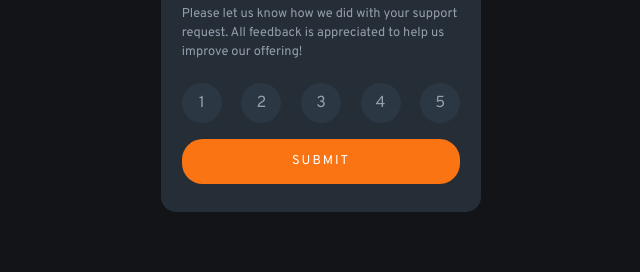
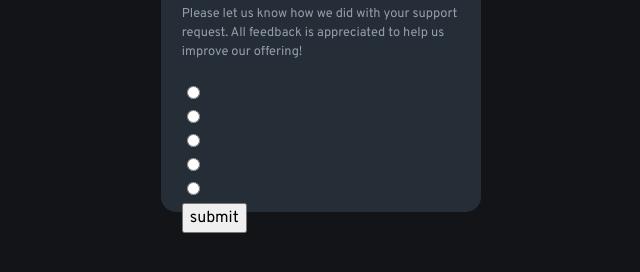
Before and after one commit to fedementre/Exercise-6_Interactive-rating-component, a plain HTML site: page index.html in a window 1280 px wide. Shown: the part 348-620 px from the top of the page, without its empty margins (319-959 px from the left). Drawn offline with Linux system fonts and the light colour scheme.

Commit message:
Add files via upload

```diff
--- a/index.html
+++ b/index.html
@@ -16,7 +16,7 @@
 
     <main>
 
-        <div class="container box1" >
+        <div class="container box1" test>
 
                 <div class="star-container">
                 <img src="images/icon-star.svg" alt="" aria-hidden="true" class="star">
@@ -31,16 +31,41 @@
             </p>
 
 
-            <div class="value-container">
-                <button class="star-container value-button">1</button>
-                <button class="star-container value-button">2</button>
-                <button class="star-container value-button">3</button>
-                <button class="star-container value-button">4</button>
-                <button class="star-container value-button">5</button>
-            </div>
+
+                <form>
+
+                    <div class="input-container">
+
+                        <div  id="inp-conteiner-1">
+                            <input type="radio" id="inp1" name="n-value" value="1">
+                            <label for="inp1" class="lab"></label>
+                        </div>
 
 
-                <button class="button"> submit  </button>
+                        <div  id="inp-conteiner-2">
+                            <input type="radio" id="inp2" name="n-value" value="2">
+                            <label for="inp2" class="lab"> </label>
+                        </div>
+
+
+                        <div  id="inp-conteiner-3">
+                            <input type="radio" id="inp3" name="n-value" value="3">
+                            <label for="inp3" class="lab">  </label>
+                        </div>
+
+                        <div  id="inp-conteiner-4">
+                            <input type="radio" id="inp4" name="n-value" value="4">
+                            <label for="inp4" class="lab"> </label>
+                        </div>
+
+                        <div  id="inp-conteiner-5">
+                            <input type="radio" id="inp5" name="n-value" value="5">
+                            <label for="inp5" class="lab"> </label>
+                        </div>
+                    </div>
+                </form>
+                <button class="submit"> submit  </button>
+
 
 
         </div>
```
